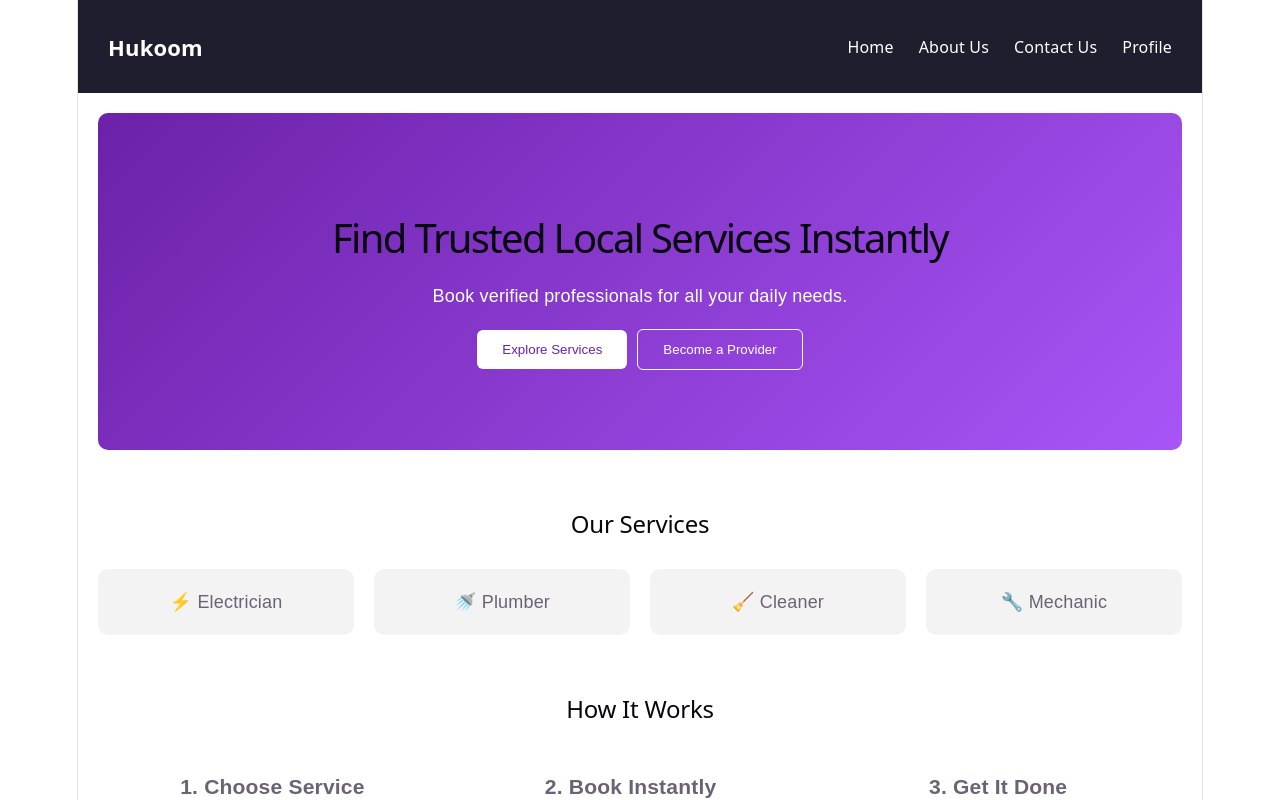
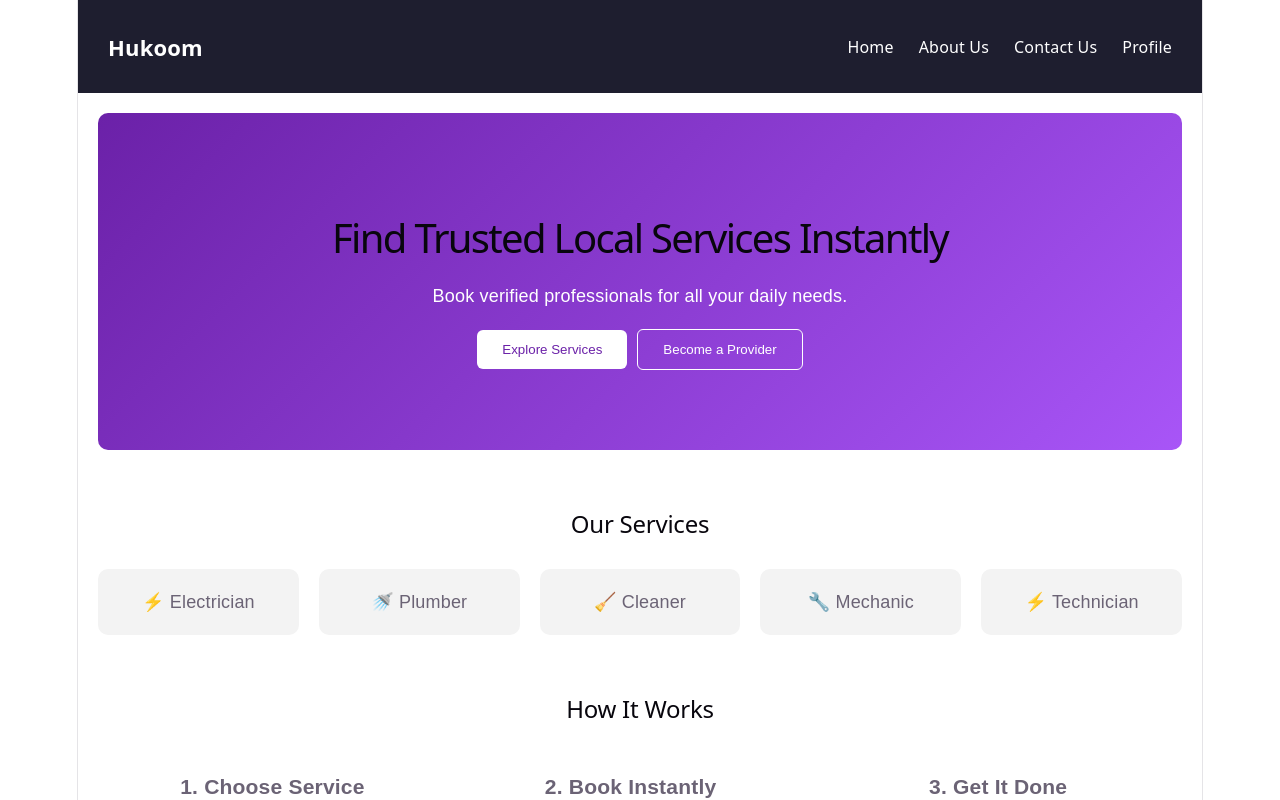
Before and after one commit to raj005-gitH/Hukoom-Web, a React (Vite) app in the folder Hukoom/: page / in a window 1280 px wide. Shown: the top 800 px of the page. Built offline with nearby package versions, Linux system fonts and the light colour scheme.

Commit message:
Added Technician card

```diff
--- a/Hukoom/src/pages/Home.jsx
+++ b/Hukoom/src/pages/Home.jsx
@@ -24,6 +24,7 @@ function Home() {
           <div className="card">🚿 Plumber</div>
           <div className="card">🧹 Cleaner</div>
           <div className="card">🔧 Mechanic</div>
+          <div className="card">⚡ Technician</div>
         </div>
       </section>
 
```
